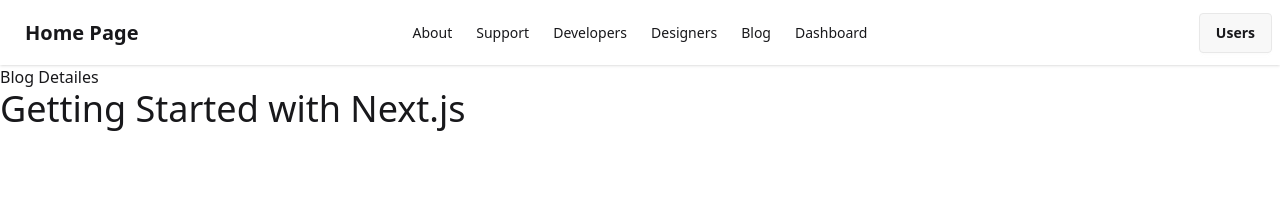
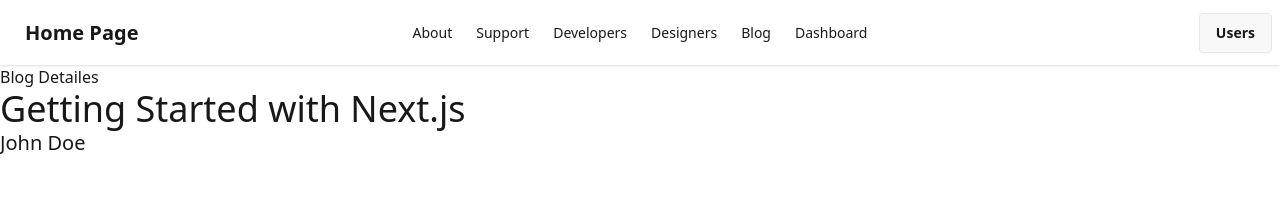
Before and after one commit to mmahmud28/My-Next-App-2, a Next.js app: page /blogs/1 in a window 1280 px wide. Shown: the top 219 px of the page. Built offline with nearby package versions, Linux system fonts and the light colour scheme.

Commit message:
Add author Name

```diff
--- a/src/app/blogs/[blogId]/page.jsx
+++ b/src/app/blogs/[blogId]/page.jsx
@@ -49,6 +49,7 @@
             {
                 blog && <div>
                     <h2 className='text-4xl'>{blog.title}</h2>
+                    <p className="text-xl">{blog.author}</p>
                 </div>
             }
         </div>
```
